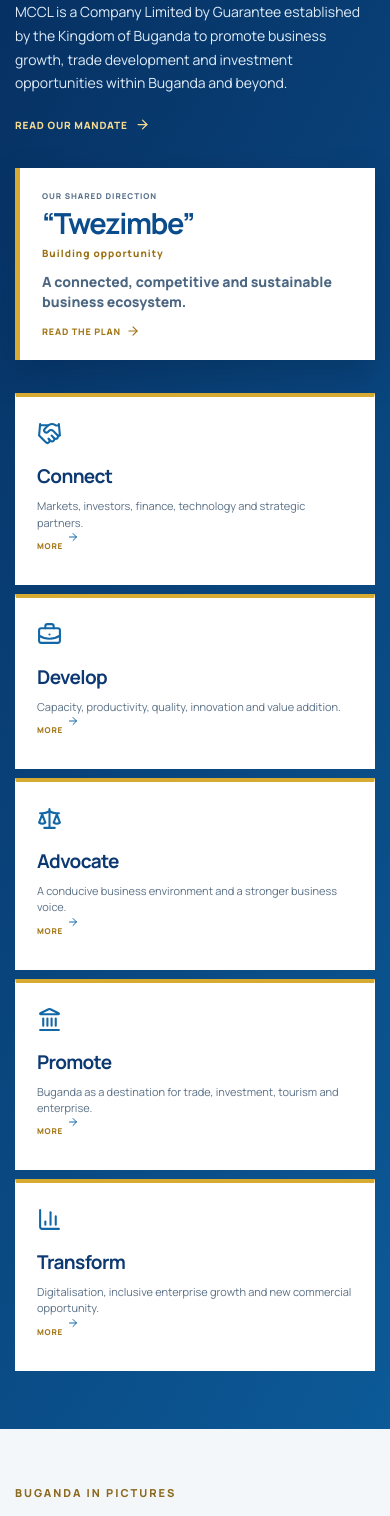
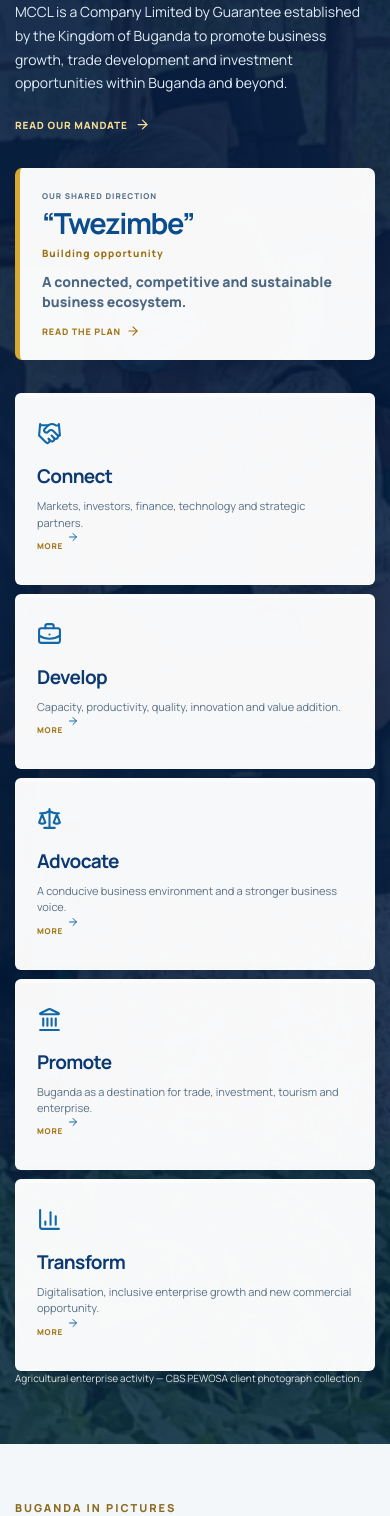
Before and after one commit to watumwa/mengo, a Next.js app: page / in a window 390 px wide. Shown: the part 1559-3075 px from the top of the page. Built offline with nearby package versions, Linux system fonts and the light colour scheme.

Commit message:
Use authentic enterprise photograph for homepage mandate section

```diff
--- a/app/blueprint-home.css
+++ b/app/blueprint-home.css
@@ -130,3 +130,50 @@
 @media(prefers-reduced-motion:reduce){
   .mc-nema-panel-services a{transition:none}
 }
+
+/* Mandate: original client photograph of CBS PEWOSA agricultural enterprise activity. */
+.mc-nema-mandate{
+  background-color:#082e58;
+  background-image:
+    linear-gradient(100deg,rgba(3,26,61,.93) 0%,rgba(5,37,77,.80) 48%,rgba(4,43,79,.43) 100%),
+    url("/images/client/cbs-pewosa-agriculture.jpg");
+  background-position:center,center 46%;
+  background-repeat:no-repeat;
+  background-size:cover;
+}
+.mc-nema-mandate-intro h2{text-shadow:0 2px 18px rgba(0,18,40,.22)}
+.mc-nema-mandate .mc-nema-plan-summary{
+  background:rgba(255,255,255,.97);
+  border-radius:7px;
+  box-shadow:0 18px 45px rgba(0,19,45,.28);
+}
+.mc-nema-mandate .mc-nema-role-grid a{
+  border-radius:6px;
+  border-color:rgba(255,255,255,.52);
+  background:rgba(255,255,255,.97);
+  box-shadow:0 9px 23px rgba(0,24,52,.17);
+}
+.mc-nema-mandate-photo-credit{
+  margin:16px 0 0;
+  color:rgba(255,255,255,.85);
+  font-size:11px;
+  line-height:1.5;
+  text-align:right;
+}
+@media(max-width:800px){
+  .mc-nema-mandate{
+    background-image:
+      linear-gradient(100deg,rgba(3,26,61,.92),rgba(4,38,72,.70)),
+      url("/images/client/cbs-pewosa-agriculture.jpg");
+    background-position:center,60% center;
+  }
+}
+@media(max-width:560px){
+  .mc-nema-mandate{
+    background-image:
+      linear-gradient(180deg,rgba(3,26,61,.92),rgba(4,33,66,.79)),
+      url("/images/client/cbs-pewosa-agriculture.jpg");
+    background-position:center,57% center;
+  }
+  .mc-nema-mandate-photo-credit{text-align:left;font-size:10px}
+}
--- a/app/page.tsx
+++ b/app/page.tsx
@@ -146,6 +146,7 @@ export default function HomePage() {
           <div className="mc-nema-role-grid">
             {strategicRoles.map(({ title, text, href, icon: Icon }) => <Link href={href} key={title}><Icon size={25} /><strong>{title}</strong><span>{text}</span><small>MORE <ArrowRight size={12} /></small></Link>)}
           </div>
+          <p className="mc-nema-mandate-photo-credit">Agricultural enterprise activity — CBS PEWOSA client photograph collection.</p>
         </div></section>
 
         <section className="mc-client-gallery" aria-labelledby="community-gallery-title">
```
